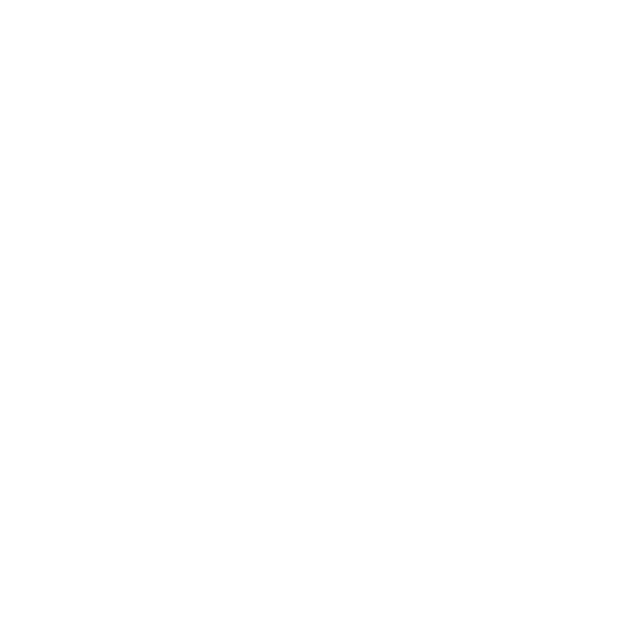
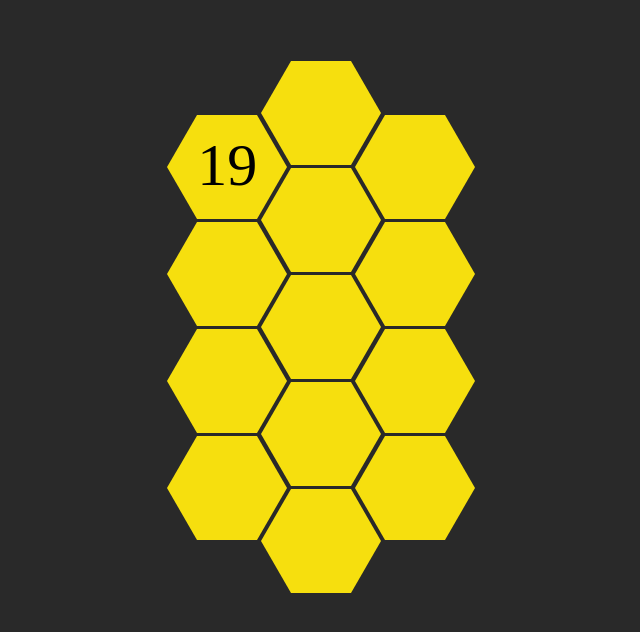
Before and after one commit to giftofjehovah/mesh, a plain HTML site: page index.html in a window 1280 px wide. Shown: the whole page, without its empty margins (302-942 px from the left). Drawn offline with nearby package versions, Linux system fonts and the light colour scheme.

Commit message:
finish base layout in html and css

```diff
--- a/index.html
+++ b/index.html
@@ -8,6 +8,87 @@
 	<title></title>
 </head>
 <body>
-
+<main>
+	<div class="hex-row">
+		<div class="empty">
+			<div class="left"></div>
+			<div class="middle"></div>
+			<div class="right"></div>
+		</div>
+		<div class="hex even">
+			<div class="left"></div>
+			<div class="middle"></div>
+			<div class="right"></div>
+		</div>
+	</div>
+	<div class="hex-row">
+		<div class="hex">
+			<div class="left"></div>
+			<div class="middle">19</div>
+			<div class="right"></div>
+		</div>
+		<div class="hex even">
+			<div class="left"></div>
+			<div class="middle"></div>
+			<div class="right"></div>
+		</div>
+		<div class="hex">
+			<div class="left"></div>
+			<div class="middle"></div>
+			<div class="right"></div>
+		</div>
+	</div>
+	<div class="hex-row">
+		<div class="hex">
+			<div class="left"></div>
+			<div class="middle"></div>
+			<div class="right"></div>
+		</div>
+		<div class="hex even">
+			<div class="left"></div>
+			<div class="middle"></div>
+			<div class="right"></div>
+		</div>
+		<div class="hex">
+			<div class="left"></div>
+			<div class="middle"></div>
+			<div class="right"></div>
+		</div>
+	</div>
+	<div class="hex-row">
+		<div class="hex">
+			<div class="left"></div>
+			<div class="middle"></div>
+			<div class="right"></div>
+		</div>
+		<div class="hex even">
+			<div class="left"></div>
+			<div class="middle"></div>
+			<div class="right"></div>
+		</div>
+		<div class="hex">
+			<div class="left"></div>
+			<div class="middle"></div>
+			<div class="right"></div>
+		</div>
+	</div>
+	<div class="hex-row">
+		<div class="hex">
+			<div class="left"></div>
+			<div class="middle"></div>
+			<div class="right"></div>
+		</div>
+		<div class="hex even">
+			<div class="left"></div>
+			<div class="middle"></div>
+			<div class="right"></div>
+		</div>
+		<div class="hex">
+			<div class="left"></div>
+			<div class="middle"></div>
+			<div class="right"></div>
+		</div>
+	</div>
+</main>
 </body>
 </html>
--- a/stylesheet/scss/style.scss
+++ b/stylesheet/scss/style.scss
@@ -0,0 +1,121 @@
+$background-color:#292929;
+$hexagon-color: #f6df0e;
+$color-A: #8c13fb;
+$color-B: #ff0080;
+$answer-color: #35e2f2;
+
+body
+{
+	background:$background-color;
+}
+main
+{
+	margin: 0 auto;
+	width: 27%;
+}
+
+.hex
+{
+	float: left;
+    margin-right: -26px;
+    margin-bottom: -50px;
+    .left
+    {
+    	float: left;
+	    width: 0;
+	    border-right: 30px solid $hexagon-color;
+	    border-top: 52px solid transparent;
+	    border-bottom: 52px solid transparent;
+	}
+    .middle
+    {
+    	float: left;
+	    width: 60px;
+	    height: 104px;
+	    background: $hexagon-color;
+	    text-align: center;
+	 	line-height: 100px;
+	 	font-size: 60px;
+
+    }
+    .right
+    {
+    	float: left;
+	    width: 0;
+	    border-left: 30px solid $hexagon-color;
+	    border-top: 52px solid transparent;
+	    border-bottom: 52px solid transparent;
+    }
+    &.even
+    {
+    	margin-top: 53px;
+    }
+}
+.empty
+{
+	@extend .hex;
+	.left
+	{
+		border-right: 30px solid transparent;
+	}
+	.middle
+	{
+		background: transparent;
+	}
+	.right
+	{
+		border-left: 30px solid transparent;
+	}
+}
+.colorA
+{
+	@extend .hex;
+	.left
+	{
+		border-right: 30px solid $color-A;
+	}
+	.middle
+	{
+		background: $color-A;
+	}
+	.right
+	{
+		border-left: 30px solid $color-A;
+	}
+}
+.colorB
+{
+	@extend .hex;
+	.left
+	{
+		border-right: 30px solid $color-B;
+	}
+	.middle
+	{
+		background: $color-B;
+	}
+	.right
+	{
+		border-left: 30px solid $color-B;
+	}
+}
+.answer
+{
+	@extend .hex;
+	.left
+	{
+		border-right: 30px solid $answer-color;
+	}
+	.middle
+	{
+		background: $answer-color;
+	}
+	.right
+	{
+		border-left: 30px solid $answer-color;
+	}
+}
+.hex-row
+{
+    clear: left;
+}
```
Also changed, not shown: stylesheet/css/style.css, 1 other file.
